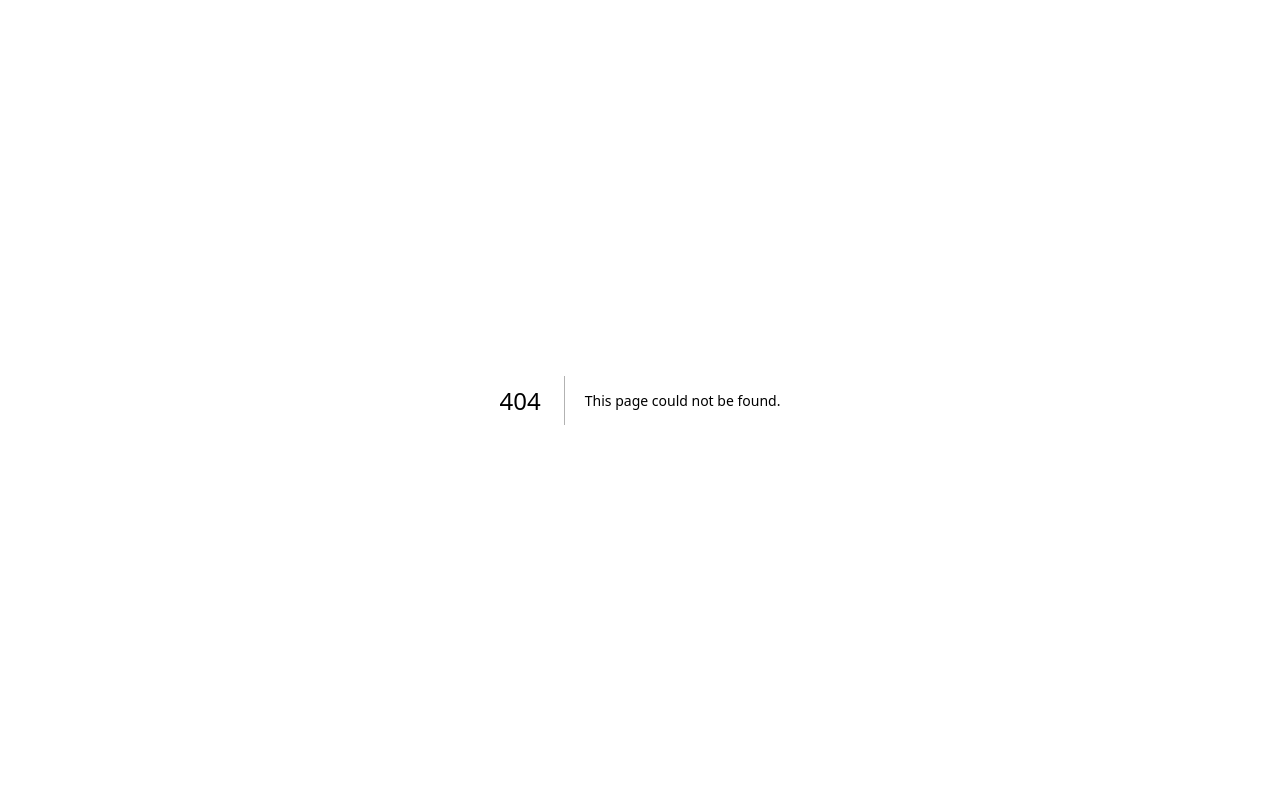
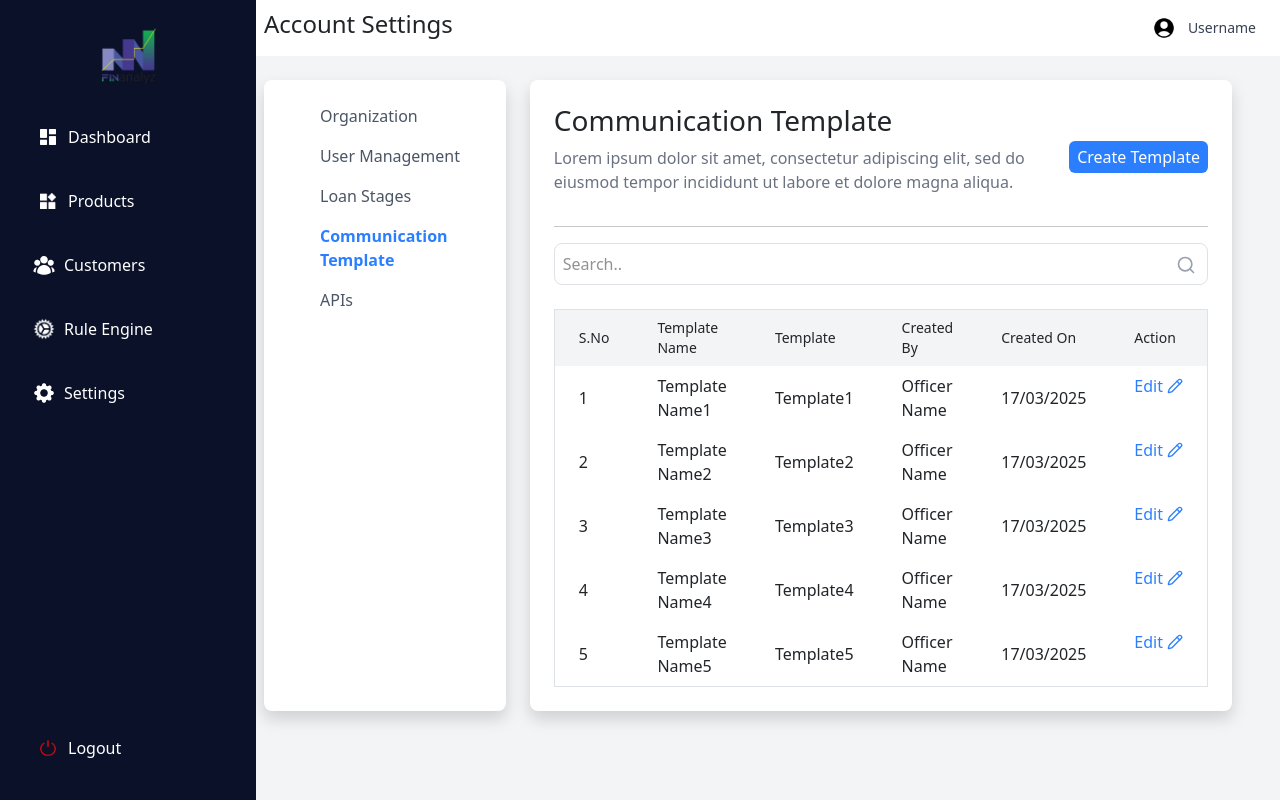
Before and after one commit to DESHMUKH-NIKITA/authentication-practice, a Next.js app: page /communication-template in a window 1280 px wide. Before the commit this address had no page. Built offline with nearby package versions, Linux system fonts and the light colour scheme.

Commit message:
communication screen

```diff
--- a/src/app/account-settings/page.js
+++ b/src/app/account-settings/page.js
@@ -57,7 +57,7 @@ export default function AccountSettings() {
           </div>
         </div>
         <div className="flex-grow p-6 bg-gray-100 overflow-y-auto">
-          <div className="flex">
+          <div className="flex ">
             <LeftMenu />
             <div className="flex-grow bg-white rounded-lg shadow p-6">
               {/* Header Section */}
--- /dev/null
+++ b/src/app/communication-template/page.js
@@ -0,0 +1,91 @@
+"use client";
+
+import Sidebar from '@/components/Sidebar';
+import LeftMenu from '@/components/LeftMenu';
+import { Search, Pencil } from 'lucide-react';
+
+export default function CommunicationTemplate() {
+  return (
+    <div className="flex h-screen overflow-x-hidden">
+      <Sidebar />
+      <div className="flex flex-col w-full">
+        <div className="w-full bg-white shadow-md flex justify-between items-center px-6 py-3 h-14 ml-60">
+          <h4 className="text-lg font-semibold text-gray-800">Account Settings</h4>
+          <div className="flex items-center space-x-2">
+            <div className="w-8 h-8 rounded-full flex items-center justify-center text-gray-600 font-bold">
+              <img src="Username.png" alt="Icon" className="w-6 h-6" />
+            </div>
+            <span className="text-sm font-medium text-gray-700 mr-60">Username</span>
+          </div>
+        </div>
+        <div className="flex-grow p-6 bg-gray-100 overflow-y-auto">
+          <div className="flex">
+            <LeftMenu />
+
+            <div className="flex-grow bg-white rounded-lg shadow p-6 mr-6">
+              {/* Header Section */}
+              <div className="flex justify-between items-center mb-2">
+                <div>
+                  <h3 className="text-2xl font-bold">Communication Template</h3>
+                  <p className="text-gray-500 mt-2">
+                    Lorem ipsum dolor sit amet, consectetur adipiscing elit, sed do eiusmod tempor incididunt ut labore et dolore magna aliqua.
+                  </p>
+                </div>
+                <button className="bg-blue-500 text-white px-2 py-1 text-xs rounded whitespace-nowrap">
+                  Create Template
+                </button>
+
+
+              </div>
+
+              {/* Horizontal Line */}
+              <hr className="border-gray-300" />
+
+              {/* Search Bar */}
+              <div className="relative mb-4">
+                <input
+                  type="text"
+                  placeholder="Search.."
+                  className="w-full p-2 pl-4 pr-10 border border-gray-300 rounded-lg focus:outline-none focus:ring-2 focus:ring-blue-500"
+                />
+                <Search className="absolute right-3 top-3 text-gray-400" size={20} />
+              </div>
+
+              {/* Table Section */}
+              <div className="overflow-x-auto">
+                <table className="min-w-full bg-white border border-gray-300 rounded-lg">
+                  <thead>
+                    <tr className="bg-gray-100">
+                      <th className="px-4 py-2 text-left text-sm font-medium">S.No</th>
+                      <th className="px-4 py-2 text-left text-sm font-medium">Template Name</th>
+                      <th className="px-4 py-2 text-left text-sm font-medium">Template</th>
+                      <th className="px-4 py-2 text-left text-sm font-medium">Created By</th>
+                      <th className="px-4 py-2 text-left text-sm font-medium">Created On</th>
+                      <th className="px-4 py-2 text-left text-sm font-medium">Action</th>
+                    </tr>
+                  </thead>
+                  <tbody>
+                    {[...Array(5)].map((_, index) => (
+                      <tr key={index} className="border-t">
+                        <td className="px-4 py-2">{index + 1}</td>
+                        <td className="px-4 py-2">Template Name{index + 1}</td>
+                        <td className="px-4 py-2">Template{index + 1}</td>
+                        <td className="px-4 py-2">Officer Name</td>
+                        <td className="px-4 py-2">17/03/2025</td>
+                        <td className="px-4 py-2 flex items-center space-x-2">
+                          <button className="text-blue-500 hover:underline flex items-center">
+                            Edit <Pencil size={16} className="ml-1" />
+                          </button>
+                        </td>
+                      </tr>
+                    ))}
+                  </tbody>
+                </table>
+              </div>
+            </div>
+          </div>
+        </div>
+      </div>
+    </div>
+  );
+}
--- a/src/components/LeftMenu.js
+++ b/src/components/LeftMenu.js
@@ -1,14 +1,46 @@
 'use client';
 
+import { usePathname, useRouter } from 'next/navigation';
+import { useState, useEffect } from 'react';
+
 export default function LeftMenu() {
+  const router = useRouter();
+  const pathname = usePathname();
+  const [active, setActive] = useState(pathname);
+
+  useEffect(() => {
+    setActive(pathname);
+  }, [pathname]);
+
+  const handleNavigation = (path) => {
+    router.push(path);
+    setActive(path);
+  };
+
+  const menuItems = [
+    { name: 'Organization', path: '/account-settings' },
+    { name: 'User Management', path: '/user-management' },
+    { name: 'Loan Stages', path: '/loan-stages' },
+    { name: 'Communication Template', path: '/communication-template' },
+    { name: 'APIs', path: '/apis' },
+  ];
+
   return (
-    <div className="w-1/4 bg-white rounded-lg shadow p-4 mr-6 ml-60">
+    <div className="w-1/3 bg-white rounded-lg shadow p-4 mr-6 ml-60">
       <ul className="space-y-4">
-        <li className="text-blue-500 font-semibold">Organization</li>
-        <li className="text-gray-600 cursor-pointer hover:text-blue-500">User Management</li>
-        <li className="text-gray-600 cursor-pointer hover:text-blue-500">Loan Stages</li>
-        <li className="text-gray-600 cursor-pointer hover:text-blue-500">Communication Template</li>
-        <li className="text-gray-600 cursor-pointer hover:text-blue-500">APIs</li>
+        {menuItems.map((item) => (
+          <li
+            key={item.path}
+            onClick={() => handleNavigation(item.path)}
+            className={`cursor-pointer ${
+              active === item.path
+                ? 'text-blue-500 font-bold'
+                : 'text-gray-600 hover:text-blue-500'
+            }`}
+          >
+            {item.name}
+          </li>
+        ))}
       </ul>
     </div>
   );
```
